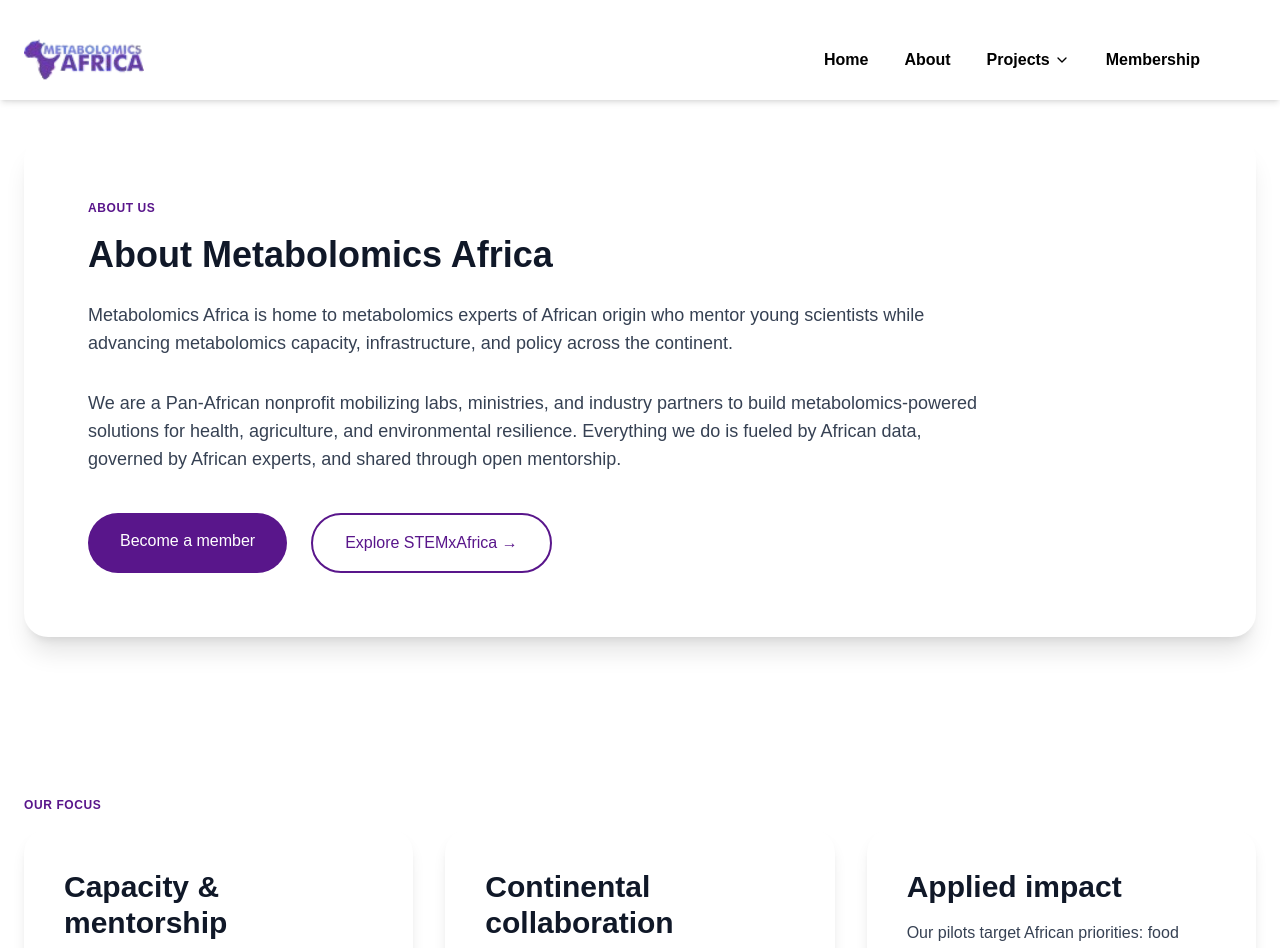
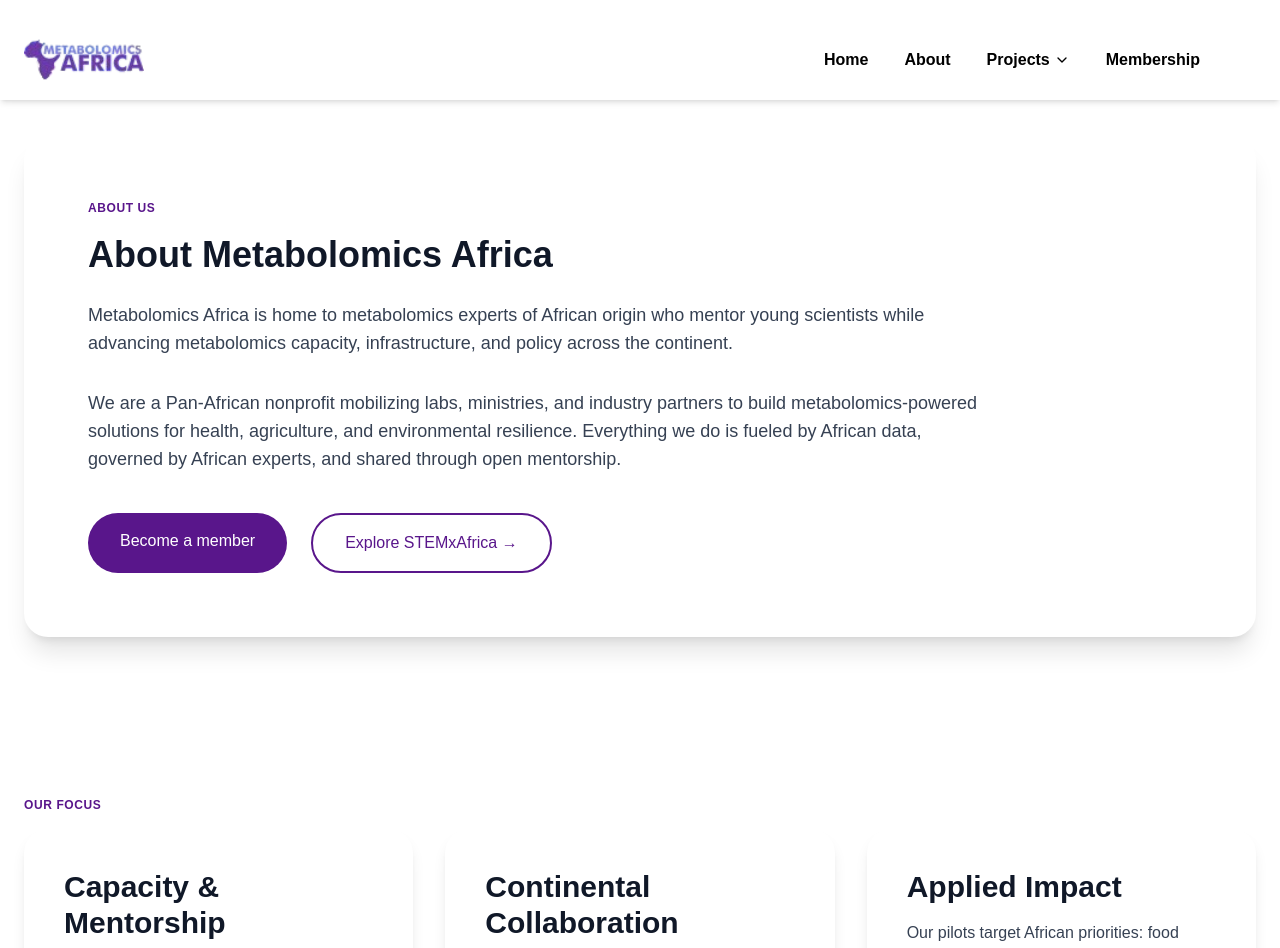
Before and after one commit to gtcsprojects2025-cloud/methabolic, a Next.js app in the folder methabolic/: page /about in a window 1280 px wide. Shown: the top 948 px of the page. Built offline with nearby package versions, Linux system fonts and the light colour scheme.

Commit message:
text adjustment

```diff
--- a/methabolic/app/about/page.tsx
+++ b/methabolic/app/about/page.tsx
@@ -50,7 +50,7 @@
             {/* Capacity & Mentorship */}
             <div className="bg-white rounded-3xl shadow-lg p-10">
               <h3 className="text-2xl md:text-3xl font-bold text-gray-900 mb-4">
-                Capacity & mentorship
+                Capacity & Mentorship
               </h3>
               <p className="text-base text-gray-700">
                 Fellows shadow experts, access instrumentation, and gain governance skills to run metabolomics platforms responsibly.
@@ -60,7 +60,7 @@
             {/* Continental Collaboration */}
             <div className="bg-white rounded-3xl shadow-lg p-10">
               <h3 className="text-2xl md:text-3xl font-bold text-gray-900 mb-4">
-                Continental collaboration
+                Continental Collaboration
               </h3>
               <p className="text-base text-gray-700">
                 We encourage collaboration across the continent, ensuring an ecosystem where all stakeholders in metabolomics are able to compare notes.
@@ -70,7 +70,7 @@
             {/* Applied Impact */}
             <div className="bg-white rounded-3xl shadow-lg p-10">
               <h3 className="text-2xl md:text-3xl font-bold text-gray-900 mb-4">
-                Applied impact
+                Applied Impact
               </h3>
               <p className="text-base text-gray-700">
                 Our pilots target African priorities: food security, antimicrobial resistance, climate resilience, and equitable public health.
--- a/methabolic/app/page.tsx
+++ b/methabolic/app/page.tsx
@@ -54,7 +54,7 @@
   <div className="relative z-10 px-6 pb-12 max-w-4xl">
     <div className="bg-white/90 backdrop-blur-sm p-8 md:p-12 rounded-2xl">
       <h1 className="text-3xl md:text-4xl font-bold text-purple-900 mb-4 leading-tight">
-        African biodiversity in motion
+        African Biodiversity In Motion
       </h1>
       <p className="text-base md:text-lg text-gray-800 mb-8 max-w-2xl">
         Metabolomics Africa exists to power the interrogation of living biosignatures so communities can protect food systems, health, and climate futures.
@@ -82,7 +82,7 @@
             <div className="md:col-span-1">
               <p className="text-purple-900 font-bold uppercase tracking-wider text-xs mb-3">Pan-African Metabolomics</p>
               <h2 className="text-3xl md:text-4xl font-bold text-gray-900 mb-4 leading-tight">
-                Building Africa’s metabolomics network together
+                Building Africa’s Metabolomics Network Together
               </h2>
               <p className="text-base text-gray-700 mb-8">
                 Metabolomics Africa is an early-stage collective aligning experts, students, and partners to grow metabolomics capacity, mentorship, and pilot projects that address health, agriculture, and climate priorities across the continent.
@@ -158,7 +158,7 @@
       <section className="py-16 bg-white">
         <div className="max-w-7xl mx-auto px-6">
           <p className="text-purple-900 font-bold uppercase tracking-wider text-xs mb-3">Training architecture</p>
-          <h2 className="text-3xl md:text-4xl font-bold text-purple-900 mb-4">Empowering Africa’s next generation</h2>
+          <h2 className="text-3xl md:text-4xl font-bold text-purple-900 mb-4">Empowering Africa’s Next Generation</h2>
           <p className="text-base text-gray-700 mb-10">From school clubs to global scientists.</p>
 
           <div className="grid grid-cols-1 md:grid-cols-3 gap-6">
@@ -208,7 +208,7 @@
           <div className="text-left mb-12">
             <p className="text-purple-900 font-bold uppercase tracking-wider text-xs mb-3">Foundational Pillars</p>
             <h2 className="text-3xl md:text-4xl font-bold text-gray-900 mb-4">
-              Our foundational pillars: Solving Africa’s grand challenges
+              Our Foundational Pillars: Solving Africa’s Grand Challenges
             </h2>
             <p className="text-base text-gray-700 max-w-3xl">
               These are the long-term arenas where metabolomics, paired with African governance and mentorship, shifts systems for millions of people.
@@ -217,9 +217,9 @@
 
           <div className="space-y-20">
             {[
-              { title: "Coordinated capacity", desc: "From mobile field labs to continental mentorship guilds, we connect African scientists with instrumentation, QA/QC, and governance practices to keep metabolomics programs community-owned.", img: "gallery/lab.jpg" },
-              { title: "Food and climate resilience", desc: "Soils, crops, and marine ecosystems across Africa demand metabolomics baselines so farmers and fisheries can respond to drought, pests, and climate shocks with evidence, not guesswork.", img: "gallery/fc.jpg" },
-              { title: "Community diagnostics", desc: "We prototype translational metabolomics workflows that unlock accessible diagnostics, antimicrobial resistance surveillance, and public-health-ready data for ministries and clinics.", img: "cd.png" },
+              { title: "Coordinated Capacity", desc: "From mobile field labs to continental mentorship guilds, we connect African scientists with instrumentation, QA/QC, and governance practices to keep metabolomics programs community-owned.", img: "gallery/lab.jpg" },
+              { title: "Food and Climate Resilience", desc: "Soils, crops, and marine ecosystems across Africa demand metabolomics baselines so farmers and fisheries can respond to drought, pests, and climate shocks with evidence, not guesswork.", img: "gallery/fc.jpg" },
+              { title: "Community Diagnostics", desc: "We prototype translational metabolomics workflows that unlock accessible diagnostics, antimicrobial resistance surveillance, and public-health-ready data for ministries and clinics.", img: "cd.png" },
             ].map((pillar, i) => (
               <div key={i} className={`grid grid-cols-1 md:grid-cols-2 gap-8 items-center ${i % 2 === 1 ? 'md:grid-flow-col-dense md:[&>div:nth-child(1)]:order-2' : ''}`}>
                 <div>
@@ -237,7 +237,7 @@
       <section className="py-16 bg-gray-50">
         <div className="max-w-7xl mx-auto px-6">
           <p className="text-purple-900 font-bold uppercase tracking-wider text-xs mb-3">Field Notes & Convenings</p>
-          <h2 className="text-3xl md:text-4xl font-bold text-gray-900 mb-4">Upcoming observatory moments</h2>
+          <h2 className="text-3xl md:text-4xl font-bold text-gray-900 mb-4">Upcoming Observatory Moments</h2>
           <p className="text-base text-gray-700 mb-10 max-w-3xl">
             Every gathering or studio hour unlocks new collaborators and pathways. Here is where we are convening next.
           </p>
```
